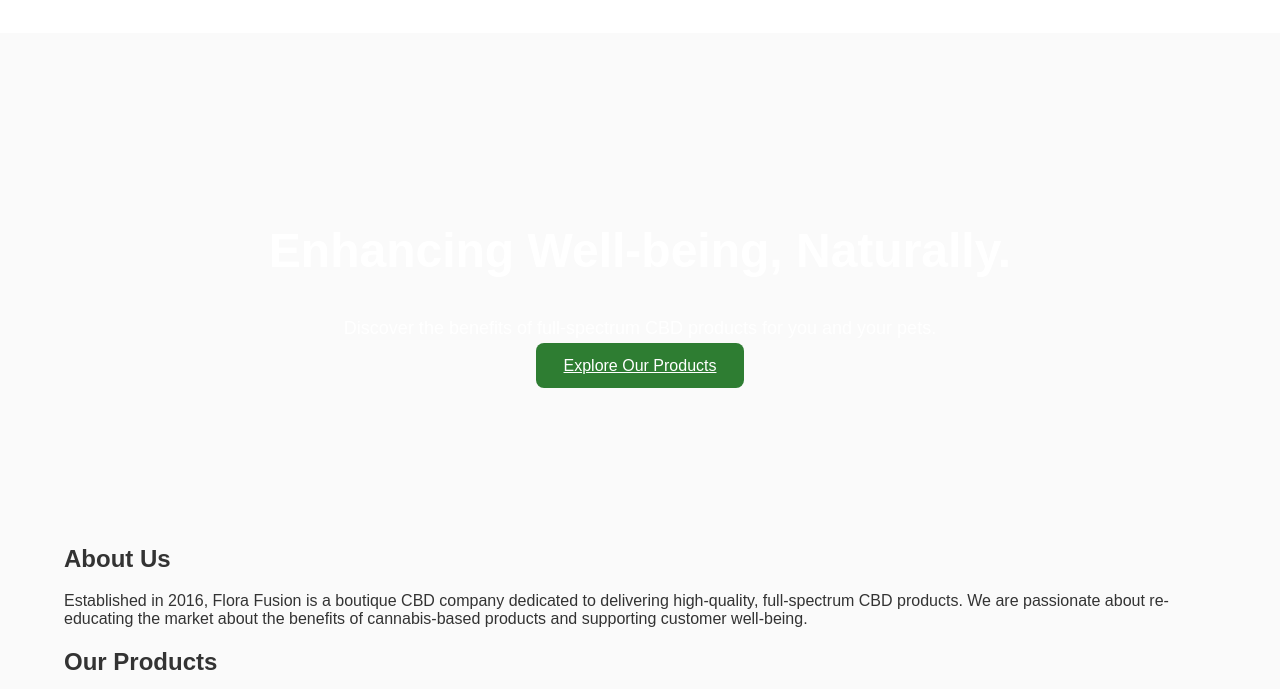
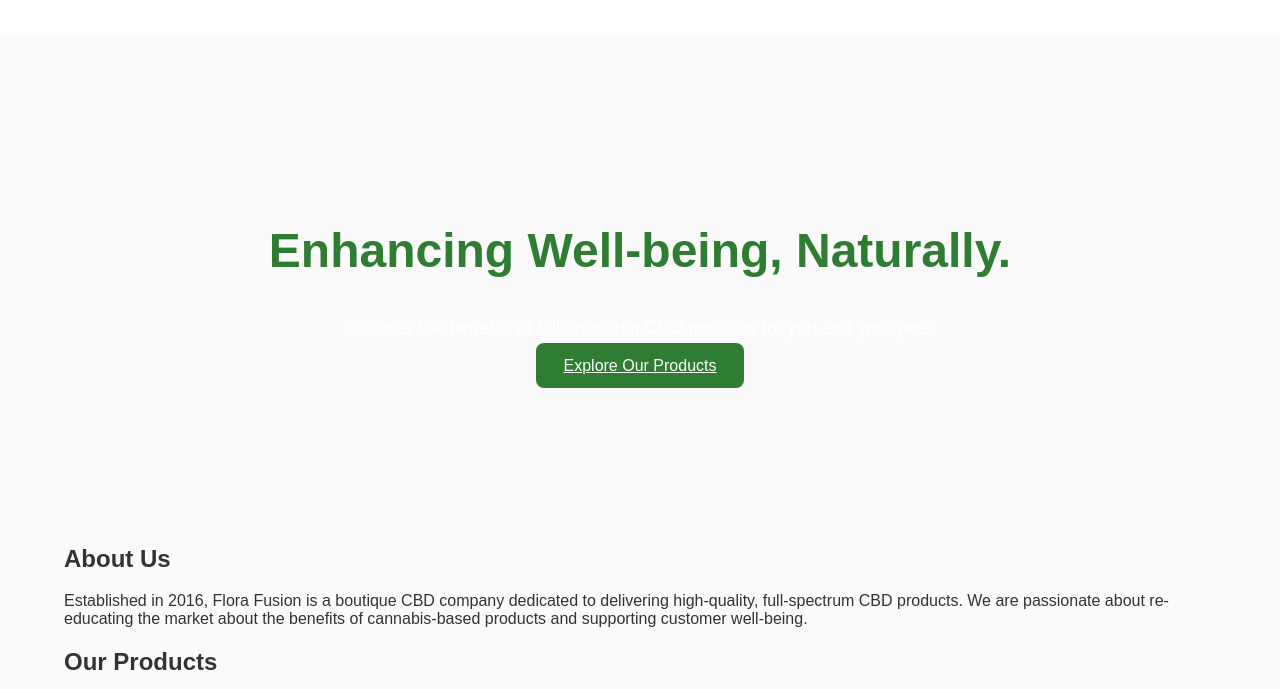
Before and after one commit to MikeyMcSherry17/florafusion, a plain HTML site: page index.html in a window 1280 px wide. Shown: the part 111-800 px from the top of the page. Drawn offline with Linux system fonts and the light colour scheme.

Commit message:
Add files via upload

```diff
--- a/assets/css/styles.css
+++ b/assets/css/styles.css
@@ -52,6 +52,7 @@
 .hero h1 {
     font-size: 48px;
     font-weight: bold;
+    color: #2e7d32; /* Same green as the button */
 }
 
 .hero p {
```
